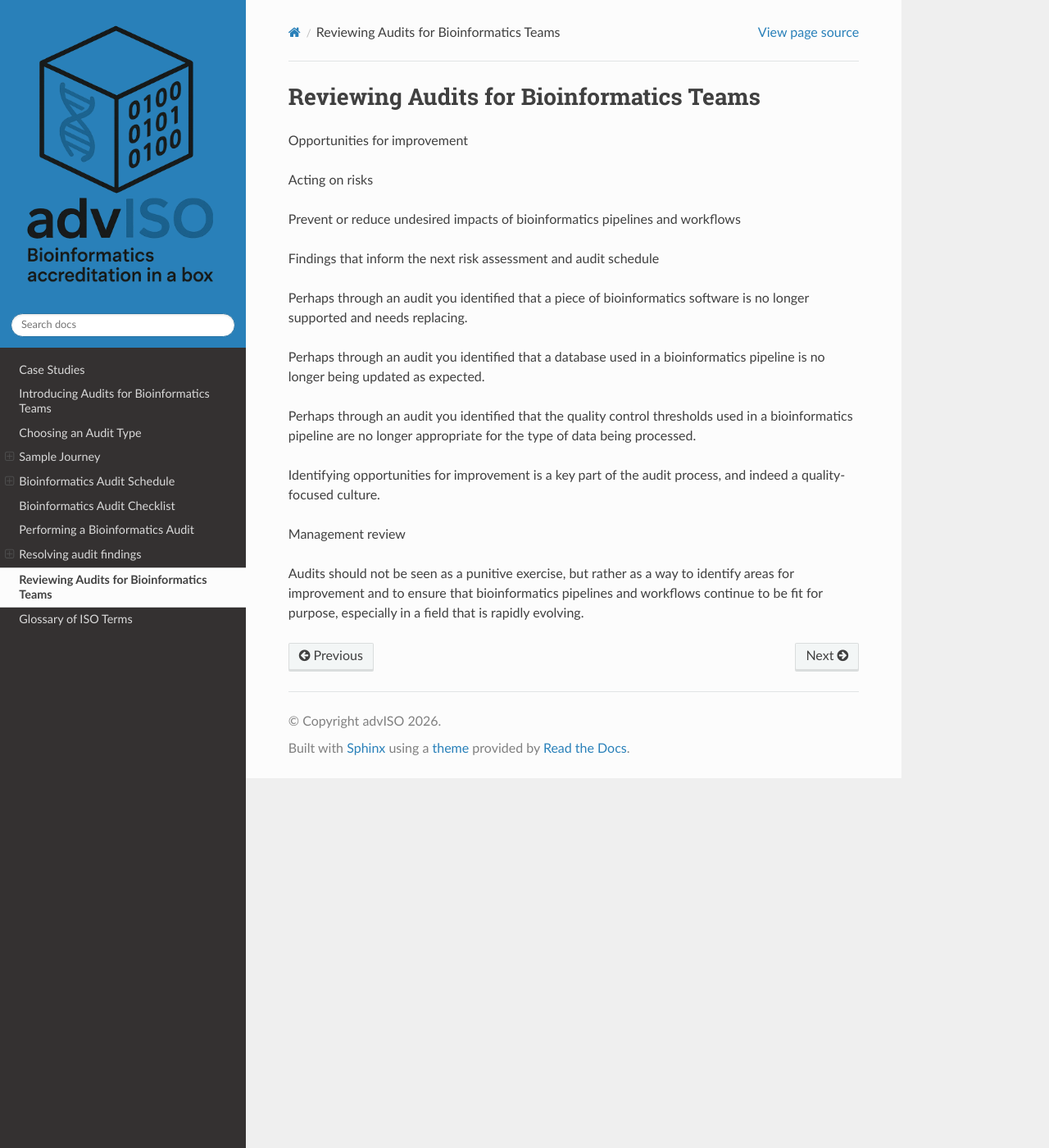
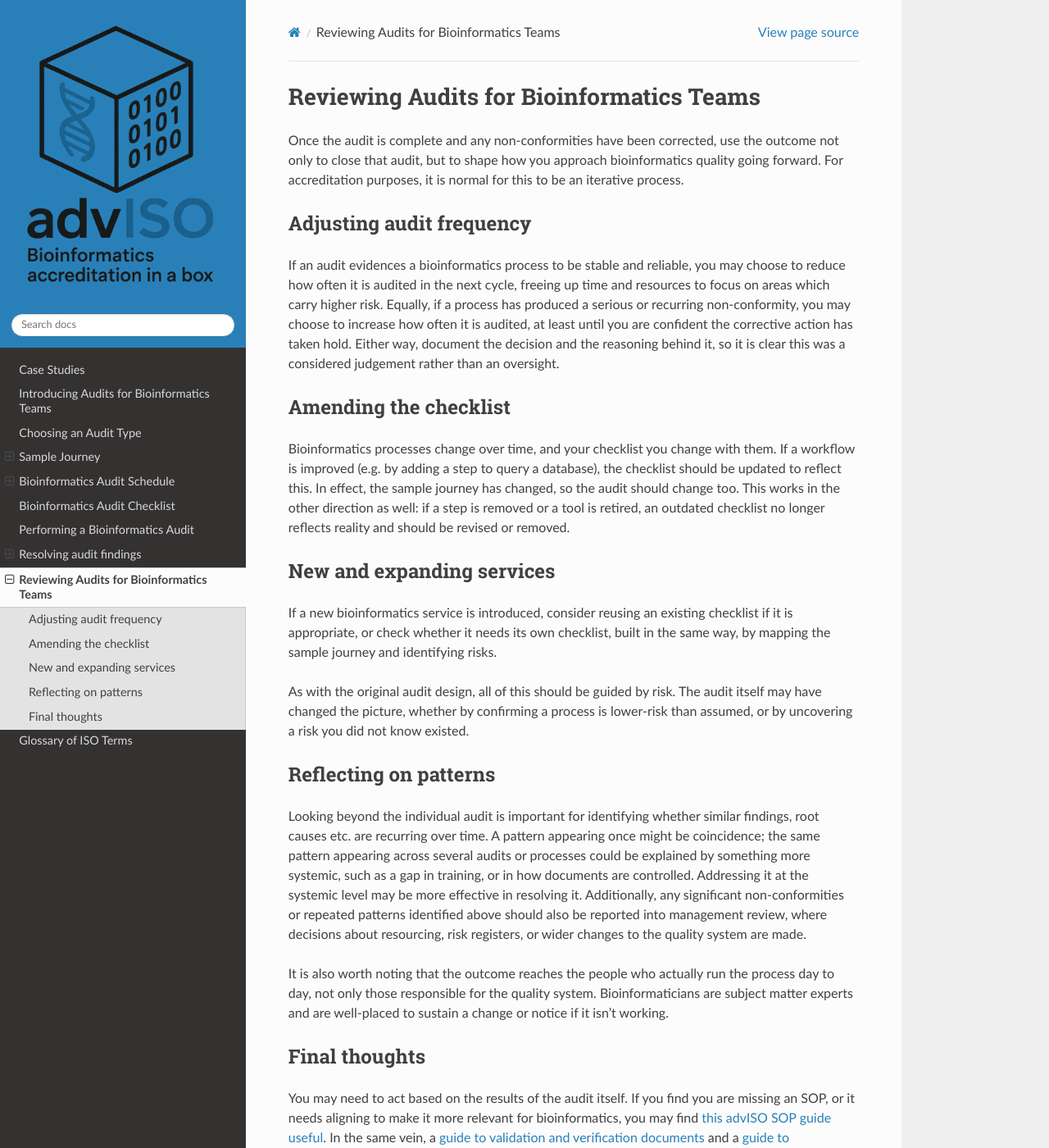
Before and after one commit to advISO-project/advISO_audit_guide, a Sphinx documentation site: the page built from docs/source/audit_guide/review.rst, in a window 1280 px wide and 1400 px high. Shown: the whole window at 82% size. Built offline with Sphinx 7.4.7 and the Read the Docs theme 3.1.0, drawn with Linux system fonts in a browser that asks for light colours; some of the changed text lies outside the part shown.

Commit message:
nearly finish review text

```diff
--- a/docs/source/audit_guide/audit_introduction.rst
+++ b/docs/source/audit_guide/audit_introduction.rst
@@ -1,7 +1,7 @@
 ===============================================
 Introducing Audits for Bioinformatics Teams
 ===============================================
-Auditing bioinformatics processes starts from the same requirements as auditing wet laboratory processes – under ISO 15189 standards, a laboratory must retain records demonstrating that its quality and competence requirements are met, and to be able to trace how a result was produced.
+Auditing bioinformatics processes starts from the same requirements as auditing wet laboratory processes - under ISO 15189 standards, a laboratory must retain records demonstrating that its quality and competence requirements are met, and to be able to trace how a result was produced.
 
 Meeting these requirements is well-established for wet laboratory work, because they are typically defined by a single documented SOP that trained personnel perform step-by-step, and following that SOP produces physical evidence as it goes (e.g. physical reagent stock), which can then be assessed by an auditor.
 
--- a/docs/source/audit_guide/review.rst
+++ b/docs/source/audit_guide/review.rst
@@ -1,24 +1,30 @@
 ===============================================
 Reviewing Audits for Bioinformatics Teams
 ===============================================
+Once the audit is complete and any non-conformities have been corrected, use the outcome not only to close that audit, but to shape how you approach bioinformatics quality going forward. For accreditation purposes, it is normal for this to be an iterative process.
 
-Opportunities for improvement
+Adjusting audit frequency
+---------------------------
+If an audit evidences a bioinformatics process to be stable and reliable, you may choose to reduce how often it is audited in the next cycle, freeing up time and resources to focus on areas which carry higher risk. Equally, if a process has produced a serious or recurring non-conformity, you may choose to increase how often it is audited, at least until you are confident the corrective action has taken hold. Either way, document the decision and the reasoning behind it, so it is clear this was a considered judgement rather than an oversight.
 
-Acting on risks
+Amending the checklist
+-----------------------
+Bioinformatics processes change over time, and your checklist you change with them. If a workflow is improved (e.g. by adding a step to query a database), the checklist should be updated to reflect this. In effect, the sample journey has changed, so the audit should change too. This works in the other direction as well: if a step is removed or a tool is retired, an outdated checklist no longer reflects reality and should be revised or removed.
 
-Prevent or reduce undesired impacts of bioinformatics pipelines and workflows
+New and expanding services
+--------------------------
+If a new bioinformatics service is introduced, consider reusing an existing checklist if it is appropriate, or check whether it needs its own checklist, built in the same way, by mapping the sample journey and identifying risks.
 
-Findings that inform the next risk assessment and audit schedule
+As with the original audit design, all of this should be guided by risk. The audit itself may have changed the picture, whether by confirming a process is lower-risk than assumed, or by uncovering a risk you did not know existed.
 
-Perhaps through an audit you identified that a piece of bioinformatics software is no longer supported and needs replacing.
+Reflecting on patterns
+----------------------
+Looking beyond the individual audit is important for identifying whether similar findings, root causes etc. are recurring over time. A pattern appearing once might be coincidence; the same pattern appearing across several audits or processes could be explained by something more systemic, such as a gap in training, or in how documents are controlled. Addressing it at the systemic level may be more effective in resolving it. Additionally, any significant non-conformities or repeated patterns identified above should also be reported into management review, where decisions about resourcing, risk registers, or wider changes to the quality system are made.
 
-Perhaps through an audit you identified that a database used in a bioinformatics pipeline is no longer being updated as expected.
+It is also worth noting that the outcome reaches the people who actually run the process day to day, not only those responsible for the quality system. Bioinformaticians are subject matter experts and are well-placed to sustain a change or notice if it isn't working.
 
-Perhaps through an audit you identified that the quality control thresholds used in a bioinformatics pipeline are no longer appropriate for the type of data being processed.
+Final thoughts
+---------------
+You may need to act based on the results of the audit itself. If you find you are missing an SOP, or it needs aligning to make it more relevant for bioinformatics, you may find `this advISO SOP guide useful <https://adviso-sop-guide.readthedocs.io/en/latest/>`_. In the same vein, a `guide to validation and verification documents <https://adviso-validation-guide.readthedocs.io/en/latest/>`_ and a `guide to competency frameworks for bioinformatics <https://adviso-competency-guide.readthedocs.io/en/latest/>`_ are also available in this advISO series.
 
-Identifying opportunities for improvement is a key part of the audit process, and indeed a quality-focused culture.
-
-Management review
-
-
-Audits should not be seen as a punitive exercise, but rather as a way to identify areas for improvement and to ensure that bioinformatics pipelines and workflows continue to be fit for purpose, especially in a field that is rapidly evolving.
+Ultimately, the results of one audit should feed into the design, scope, and schedule of the next, so that your bioinformatics audit programme continues to evolve alongside the processes it is assuring.
```
